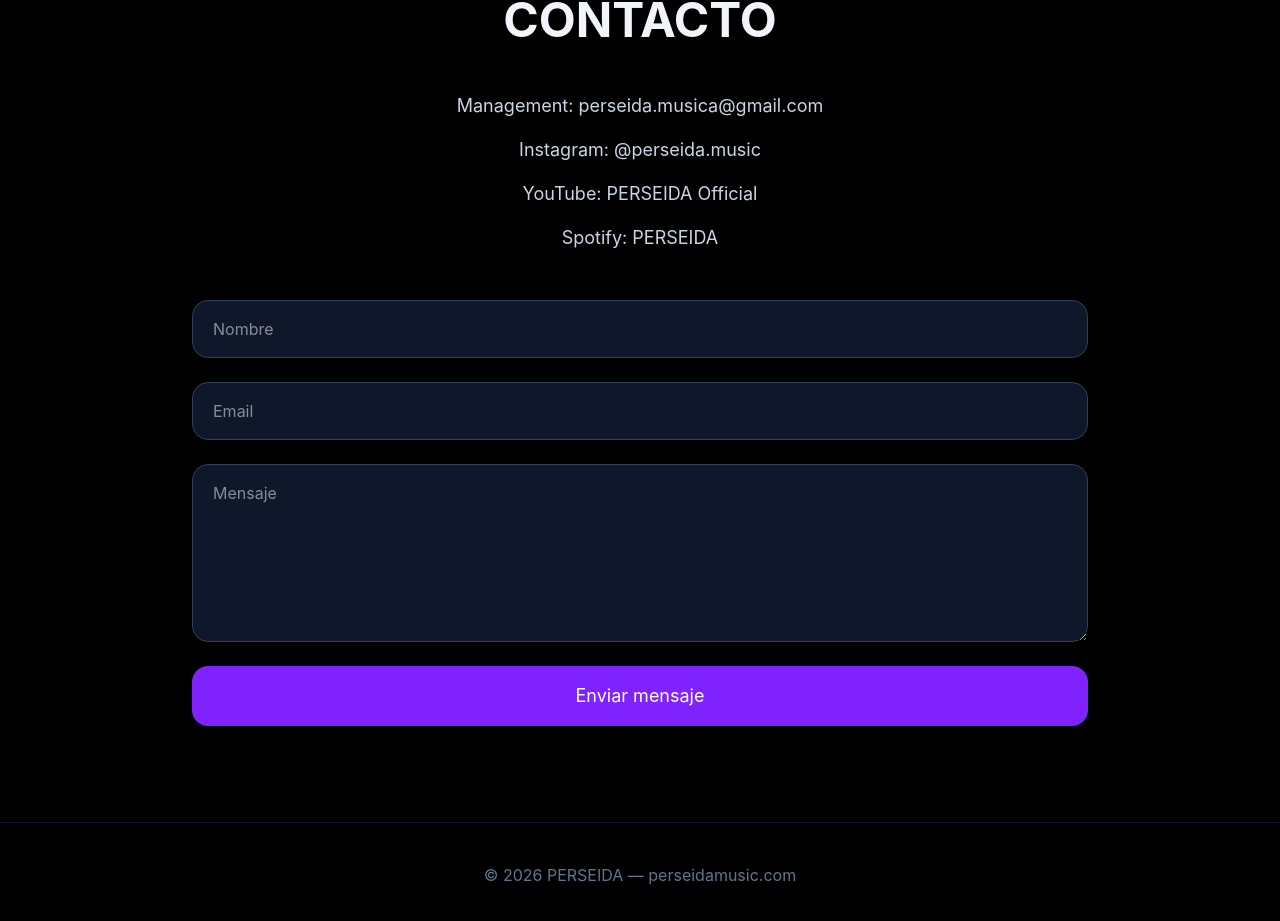
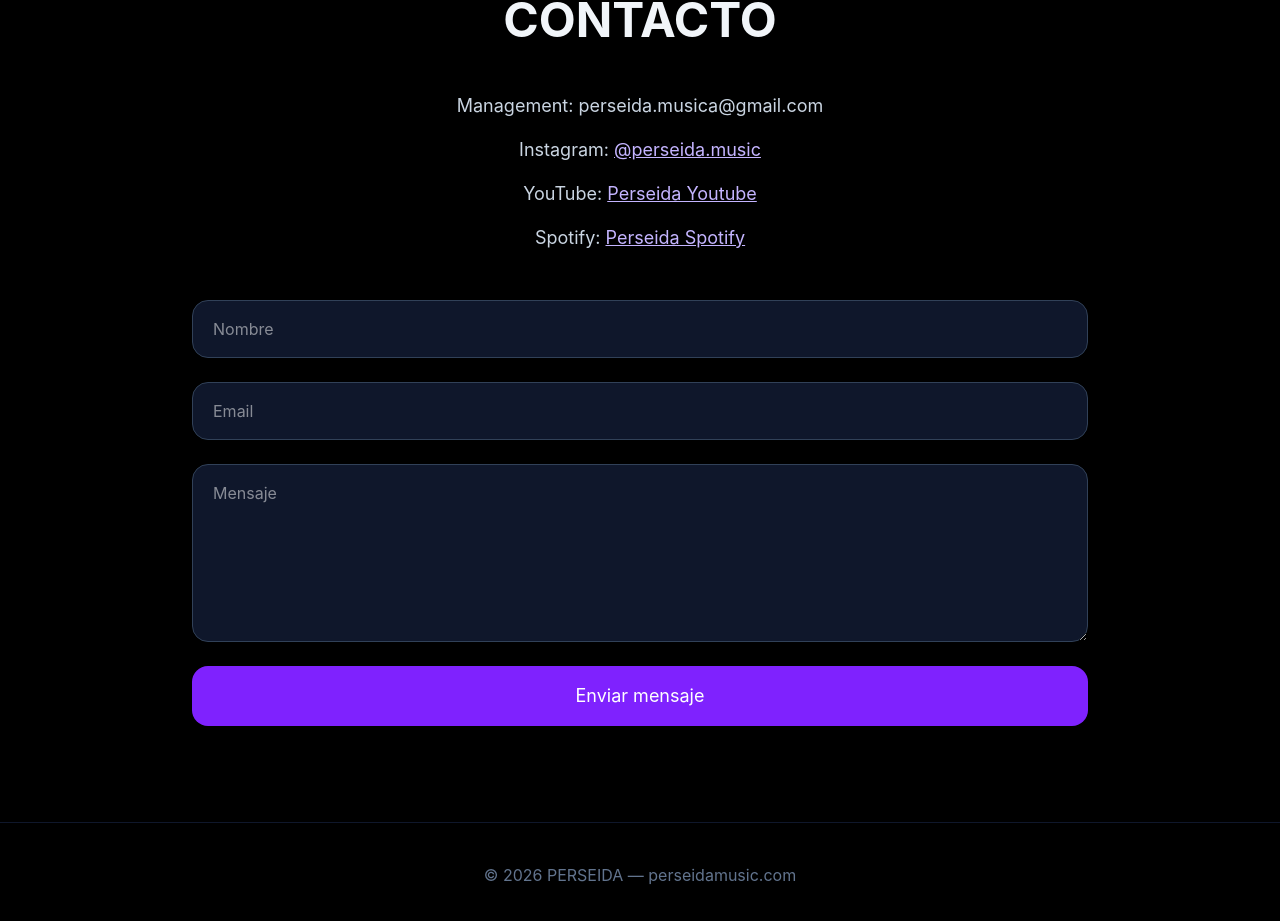
Before and after one commit to perseidamusic/perseida-epk, a React (Vite) app: page / in a window 1280 px wide. Shown: the part 4335-5256 px from the top of the page. Built offline with nearby package versions, Linux system fonts and the light colour scheme.

Commit message:
Update App.jsx

```diff
--- a/src/App.jsx
+++ b/src/App.jsx
@@ -284,9 +284,39 @@ export default function PerseidaEPK() {
 
           <div className="space-y-4 text-lg text-slate-300 mb-12">
             <p>Management: perseida.musica@gmail.com</p>
-            <p>Instagram: @perseida.music</p>
-            <p>YouTube: PERSEIDA Official</p>
-            <p>Spotify: PERSEIDA</p>
+             <p>
+                Instagram:{' '}
+                  <a
+                  href="https://instagram.com/perseida.music"
+                  target="_blank"
+                  rel="noopener noreferrer"
+                  className="text-violet-300 hover:text-violet-200 underline"
+                  >
+                @perseida.music
+                  </a>
+              </p>
+              <p>
+                YouTube:{' '}
+                  <a
+                  href="https://youtube.com/@Perseida.musica"
+                  target="_blank"
+                  rel="noopener noreferrer"
+                  className="text-violet-300 hover:text-violet-200 underline"
+                  >
+                Perseida Youtube
+                  </a>
+              </p>
+               <p>
+                Spotify:{' '}
+                  <a
+                  href="https://open.spotify.com/artist/3V0F5DuZvKeMFAC9RYhDgE"
+                  target="_blank"
+                  rel="noopener noreferrer"
+                  className="text-violet-300 hover:text-violet-200 underline"
+                  >
+                Perseida Spotify
+                  </a>
+                </p>
           </div>
 
           <form className="grid gap-6 text-left">
@@ -316,9 +346,10 @@ export default function PerseidaEPK() {
       </section>
 
       {/* INSTAGRAM FLOAT */}
-      <a
-        href="https://instagram.com"
+     <a
+        href="https://instagram.com/perseida.music"
         target="_blank"
+        rel="noopener noreferrer"
         className="fixed bottom-6 right-6 bg-violet-600 hover:bg-violet-500 p-5 rounded-full shadow-2xl transition-all duration-300 z-50"
       >
         IG
```
